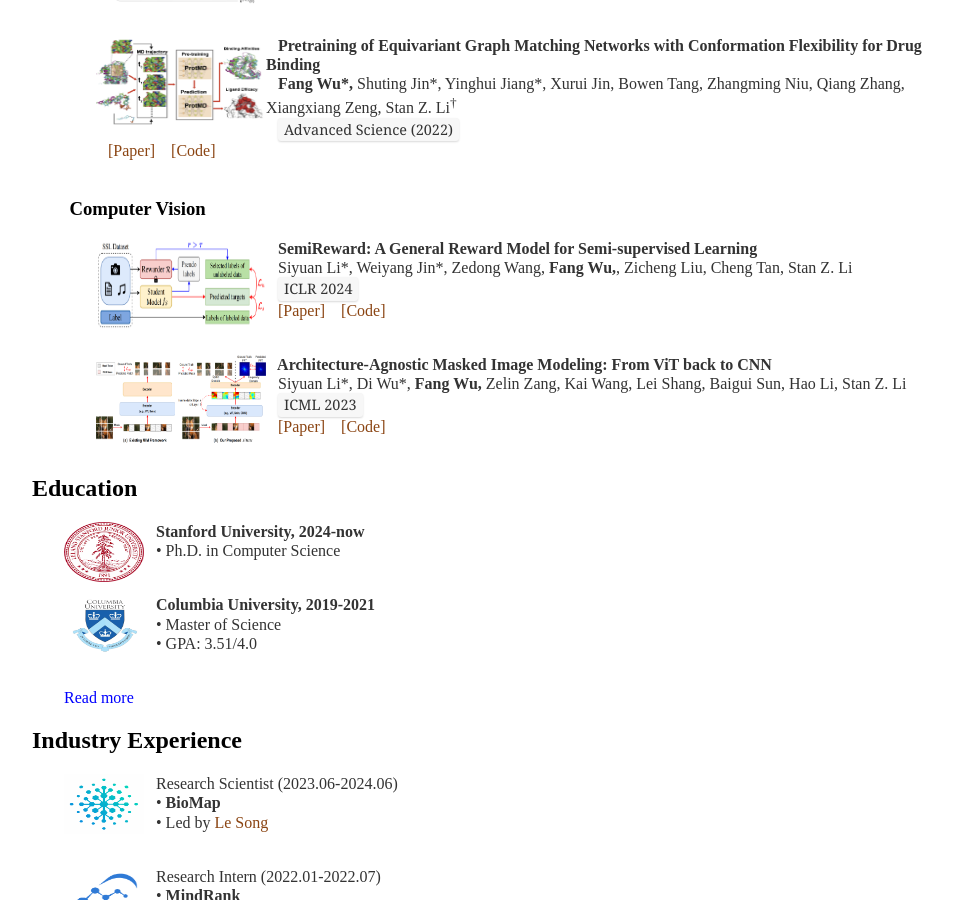
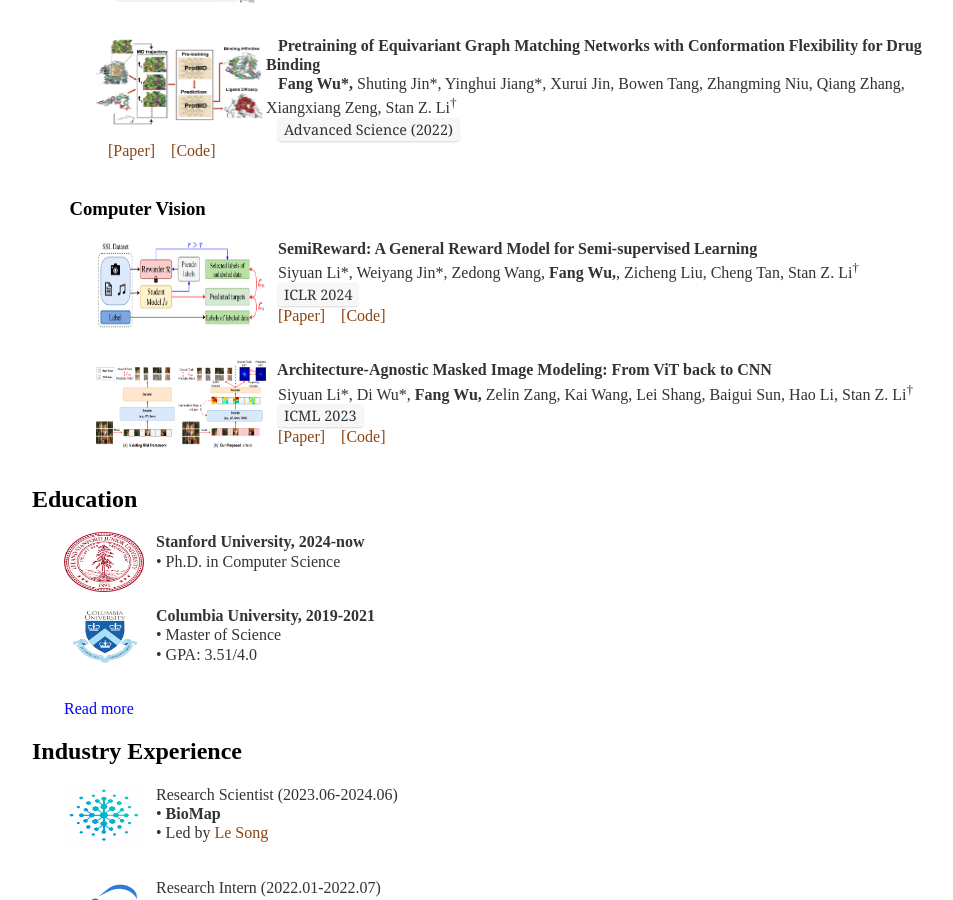
Before and after one commit to smiles724/smiles724.github.io, a Jekyll site: the page built from index.html, in a window 1280 px wide and 900 px high, scrolled down 4208 px. Shown: the whole window, without its empty margins (160-1113 px from the left). Built offline with Jekyll 4.4.1, drawn with Linux system fonts in a browser that asks for light colours; nearby versions of some CDN libraries; a style sheet for code colours, icons or effects is not loaded.

Commit message:
2025-05-21

```diff
--- a/index.html
+++ b/index.html
@@ -425,7 +425,7 @@ title: Fang WU
 		<p style="margin-left: 4em;">
 			<img src="img/paper/semireward.png" align="left" width="170" height="90"/>
 			<b>&nbsp&nbsp SemiReward: A General Reward Model for Semi-supervised Learning</b><br>
-			&nbsp&nbsp Siyuan Li*, Weiyang Jin*, Zedong Wang, <b>Fang Wu,</b>, Zicheng Liu, Cheng Tan, Stan Z. Li<br>
+			&nbsp&nbsp Siyuan Li*, Weiyang Jin*, Zedong Wang, <b>Fang Wu,</b>, Zicheng Liu, Cheng Tan, Stan Z. Li<sup>&dagger;</sup><br>
 			&nbsp&nbsp <span style="display: inline-block;background: #f7f7f7; color: #333333;padding: 2px 6px;border-radius: 3px;box-shadow: 0px 1px 2px rgba(0, 0, 0, 0.15); font-weight: normal;
     		font-size: 0.9em; font-family: 'Georgia', 'Times New Roman', serif;">ICLR 2024</span> <br>
 			&nbsp&nbsp <a href="https://openreview.net/pdf?id=dnqPvUjyRI">[Paper]</a>
@@ -435,7 +435,7 @@ title: Fang WU
 		<p style="margin-left: 4em;">
 			<img src="img/paper/mask.png" align="left" width="170" height="90"/>
 			<b>&nbsp&nbsp Architecture-Agnostic Masked Image Modeling: From ViT back to CNN</b><br>
-			&nbsp&nbsp Siyuan Li*, Di Wu*, <b>Fang Wu,</b> Zelin Zang, Kai Wang, Lei Shang, Baigui Sun, Hao Li, Stan Z. Li<br>
+			&nbsp&nbsp Siyuan Li*, Di Wu*, <b>Fang Wu,</b> Zelin Zang, Kai Wang, Lei Shang, Baigui Sun, Hao Li, Stan Z. Li<sup>&dagger;</sup><br>
 			&nbsp&nbsp <span style="display: inline-block;background: #f7f7f7; color: #333333;padding: 2px 6px;border-radius: 3px;box-shadow: 0px 1px 2px rgba(0, 0, 0, 0.15); font-weight: normal;
     		font-size: 0.9em; font-family: 'Georgia', 'Times New Roman', serif;">ICML 2023</span> <br>
 			&nbsp&nbsp <a href="https://proceedings.mlr.press/v202/li23af.html">[Paper]</a>
```
